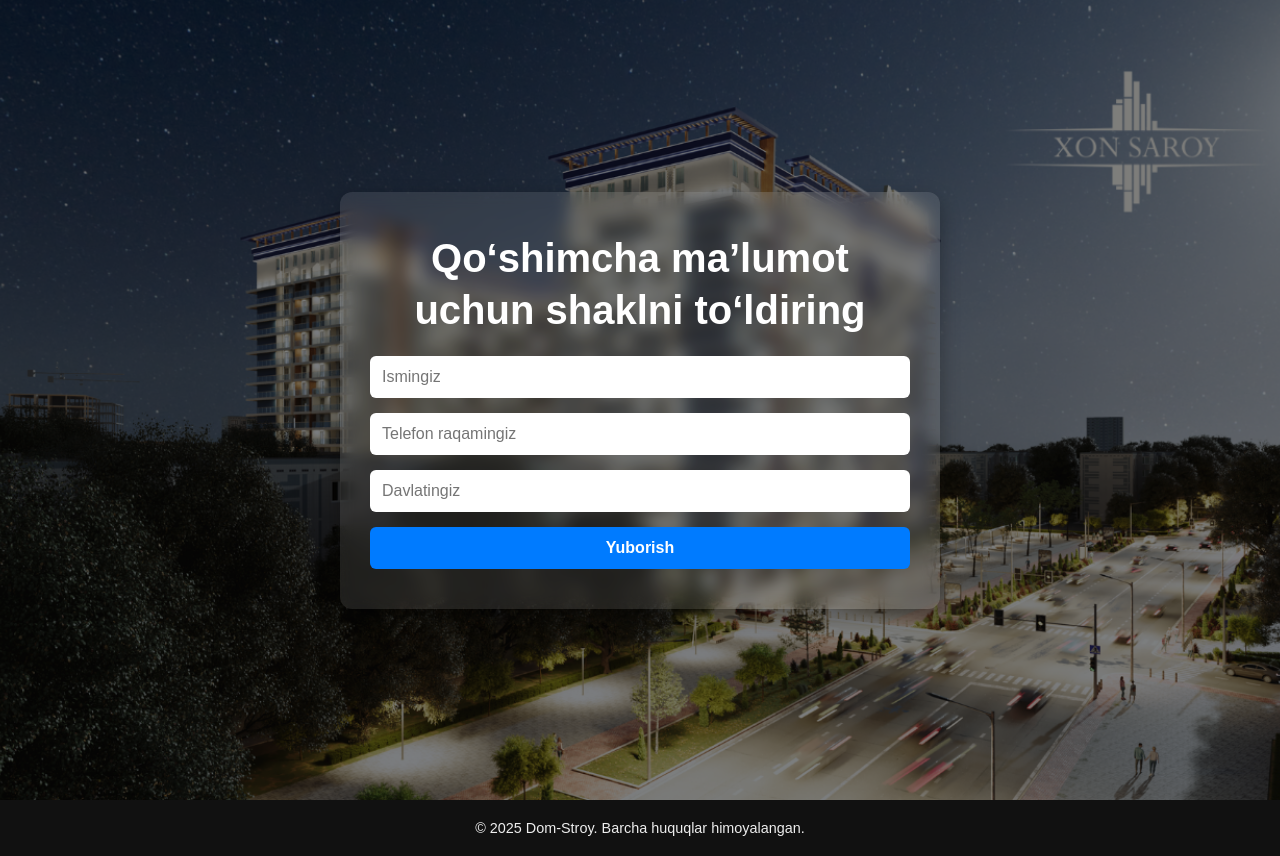
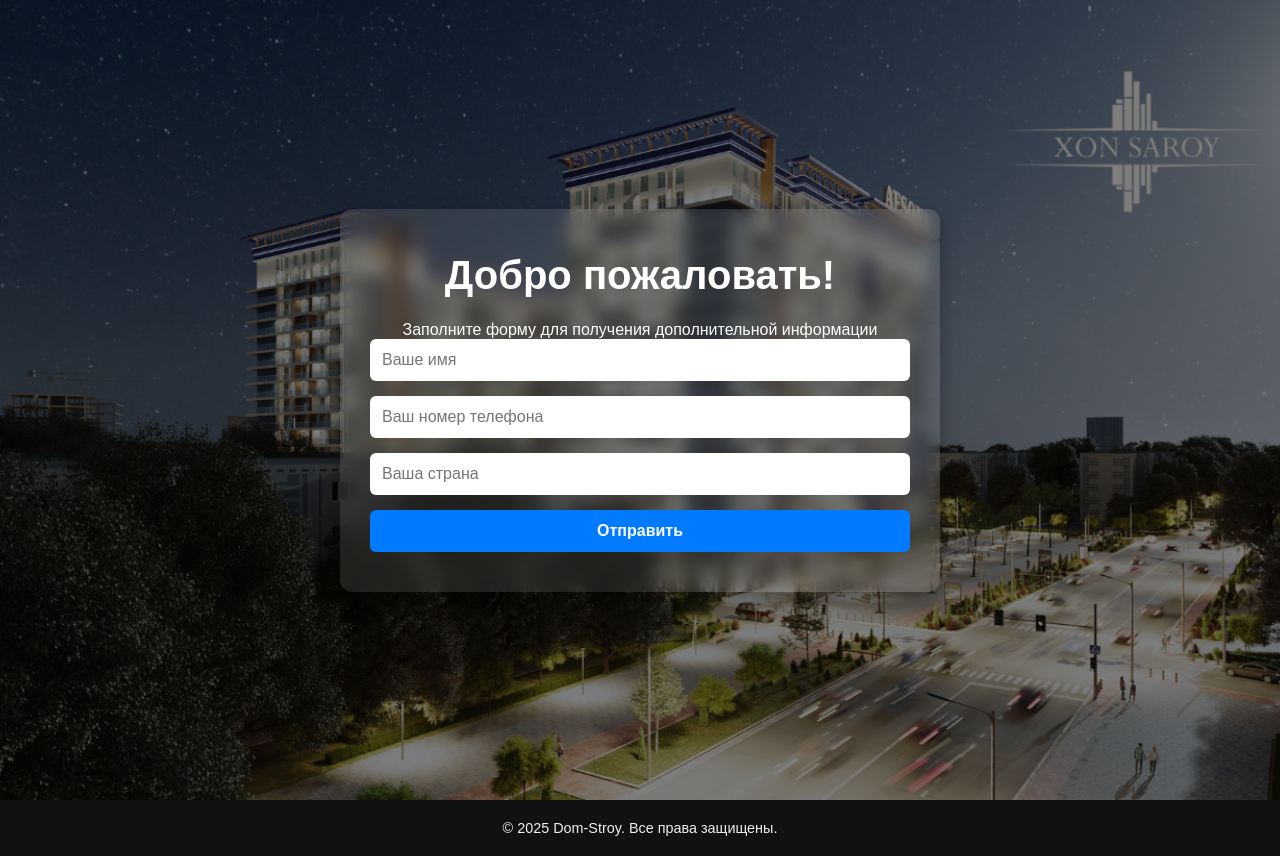
Before and after one commit to Behzod031/lend_Chet_EL, a Flask app: page / in a window 1280 px wide. Run offline with Flask 3, Linux system fonts and the light colour scheme.

Commit message:
Update index.html

```diff
--- a/templates/index.html
+++ b/templates/index.html
@@ -1,32 +1,31 @@
 <!DOCTYPE html>
-<html lang="uz">
+<html lang="ru">
 <head>
   <meta charset="UTF-8">
   <meta name="viewport" content="width=device-width, initial-scale=1.0">
-  <title>Qo‘shimcha ma’lumot</title>
-  <link rel="stylesheet" href="{{ url_for('static', filename='css/style.css') }}?v=1.3">
+  <title>Лендинг-пейдж</title>
+  <link rel="stylesheet" href="{{ url_for('static', filename='css/style.css') }}">
 </head>
 <body>
 
-  <!-- Hero-секция -->
+  <!-- Hero-секция с фоном и формой -->
   <header class="hero">
     <div class="hero-overlay">
       <div class="hero-content">
-        <h1>
-          Qo‘shimcha ma’lumot<br>
-          uchun shaklni to‘ldiring
-        </h1>
+        <h1>Добро пожаловать!</h1>
+        <p>Заполните форму для получения дополнительной информации</p>
+
         <form method="POST" action="/" class="hero-form">
           <div class="form-group">
-            <input type="text" name="name" placeholder="Ismingiz" required>
+            <input type="text" name="name" placeholder="Ваше имя" required>
           </div>
           <div class="form-group">
-            <input type="tel" name="phone" placeholder="Telefon raqamingiz" required>
+            <input type="tel" name="phone" placeholder="Ваш номер телефона" required>
           </div>
           <div class="form-group">
-            <input type="text" name="country" placeholder="Davlatingiz" required>
+            <input type="text" name="country" placeholder="Ваша страна" required>
           </div>
-          <button type="submit">Yuborish</button>
+          <button type="submit">Отправить</button>
         </form>
       </div>
     </div>
@@ -35,7 +34,7 @@
   <!-- Футер -->
   <footer class="footer">
     <div class="footer-container">
-      <p>© 2025 Dom-Stroy. Barcha huquqlar himoyalangan.</p>
+      <p>© 2025 Dom-Stroy. Все права защищены.</p>
     </div>
   </footer>
 
```
